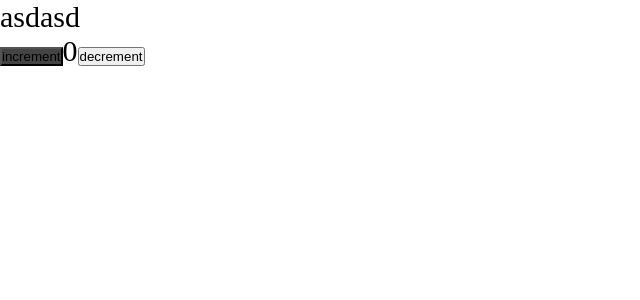
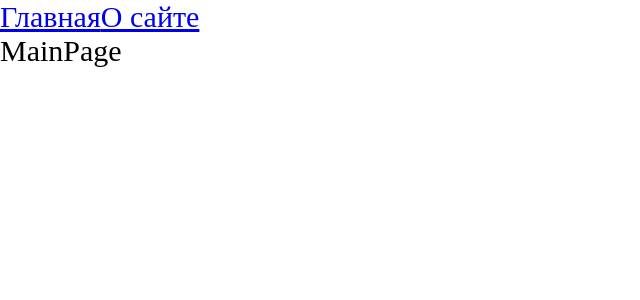
Before and after one commit to WazzUp05/ulbi-course-v2, a React app: page / in a window 1280 px wide. Shown: the top 300 px of the page, without its empty margins (0-640 px from the left). Built offline with nearby package versions, Linux system fonts and the light colour scheme.

Commit message:
add react-router-dom, create chanks, react lazy

```diff
--- a/package.json
+++ b/package.json
@@ -15,6 +15,7 @@
         "@types/node": "^17.0.11",
         "@types/react": "^17.0.39",
         "@types/react-dom": "^17.0.11",
+        "@types/react-router-dom": "^5.3.3",
         "@types/webpack": "^5.28.0",
         "@types/webpack-dev-server": "^4.7.2",
         "css-loader": "^6.8.1",
@@ -32,6 +33,7 @@
     },
     "dependencies": {
         "react": "^17.0.2",
-        "react-dom": "^17.0.2"
+        "react-dom": "^17.0.2",
+        "react-router-dom": "^6.2.1"
     }
 }
--- a/src/App.tsx
+++ b/src/App.tsx
@@ -1,12 +1,22 @@
-import React from 'react';
-import { Counter } from './components/Counter';
+import React, { Suspense } from 'react';
 import './index.scss';
+import { Route, Routes } from 'react-router-dom';
+import { Link } from 'react-router-dom';
+import { AboutPageAsync } from './pages/AboutPage/AboutPage.async';
+import { MainPageAsync } from './pages/MainPage/MainPage.async';
 
 export const App = () => {
     return (
         <div className="app">
-            <p>asdasd</p>
-            <Counter />
+            <Link to={'/'}>Главная</Link>
+            <Link to={'/about'}>О сайте</Link>
+
+            <Suspense fallback={<div>Loading...</div>}>
+                <Routes>
+                    <Route path={'/about'} element={<AboutPageAsync />} />
+                    <Route path={'/'} element={<MainPageAsync />} />
+                </Routes>
+            </Suspense>
         </div>
     );
 };
--- a/src/index.tsx
+++ b/src/index.tsx
@@ -1,4 +1,10 @@
 import { render } from 'react-dom';
 import { App } from './App';
+import { BrowserRouter } from 'react-router-dom';
 
-render(<App />, document.getElementById('root'));
+render(
+    <BrowserRouter>
+        <App />
+    </BrowserRouter>,
+    document.getElementById('root')
+);
--- /dev/null
+++ b/src/pages/AboutPage/AboutPage.async.tsx
@@ -0,0 +1,3 @@
+import { lazy } from 'react';
+
+export const AboutPageAsync = lazy(() => import('./AboutPage'));
--- /dev/null
+++ b/src/pages/AboutPage/AboutPage.tsx
@@ -0,0 +1,7 @@
+import React from 'react';
+
+const AboutPage = () => {
+    return <div>AboutPage</div>;
+};
+
+export default AboutPage;
--- /dev/null
+++ b/src/pages/MainPage/MainPage.async.tsx
@@ -0,0 +1,3 @@
+import { lazy } from 'react';
+
+export const MainPageAsync = lazy(() => import('./MainPage'));
--- /dev/null
+++ b/src/pages/MainPage/MainPage.tsx
@@ -0,0 +1,7 @@
+import React from 'react';
+
+const MainPage = () => {
+    return <div>MainPage</div>;
+};
+
+export default MainPage;
--- a/tsconfig.json
+++ b/tsconfig.json
@@ -2,7 +2,7 @@
     "compilerOptions": {
         "outDir": "./dist/",
         "noImplicitAny": true,
-        "module": "es6",
+        "module": "esnext",
         "target": "es5",
         "jsx": "react-jsx",
         "allowJs": true,
```
Also changed, not shown: 2 other files (tests, documents, lock files or other folders).
